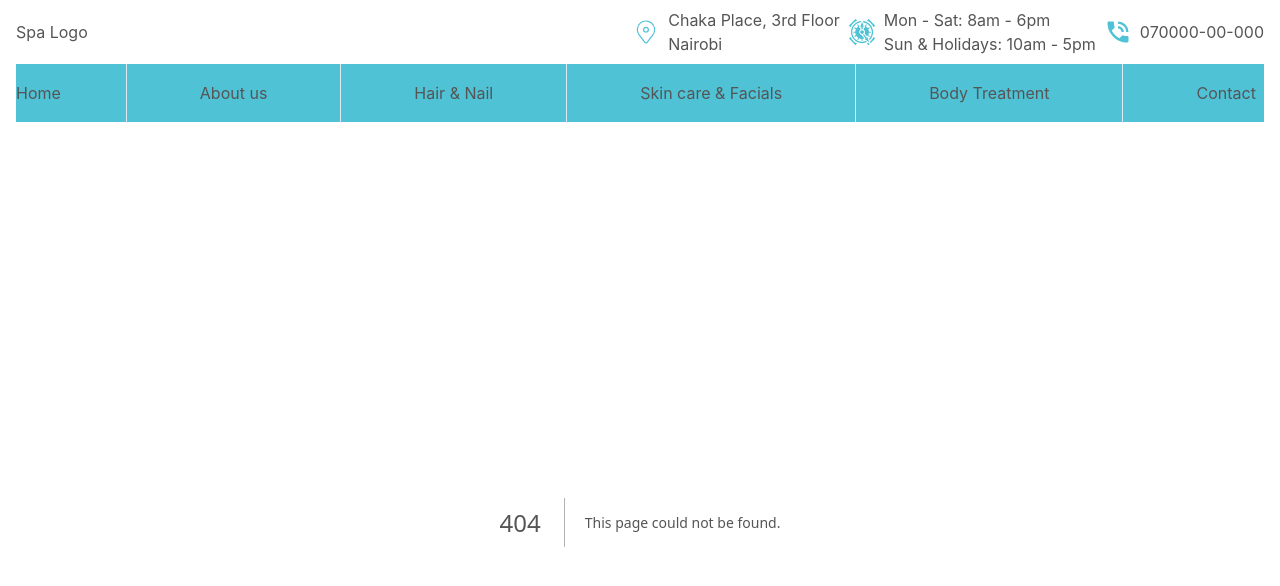
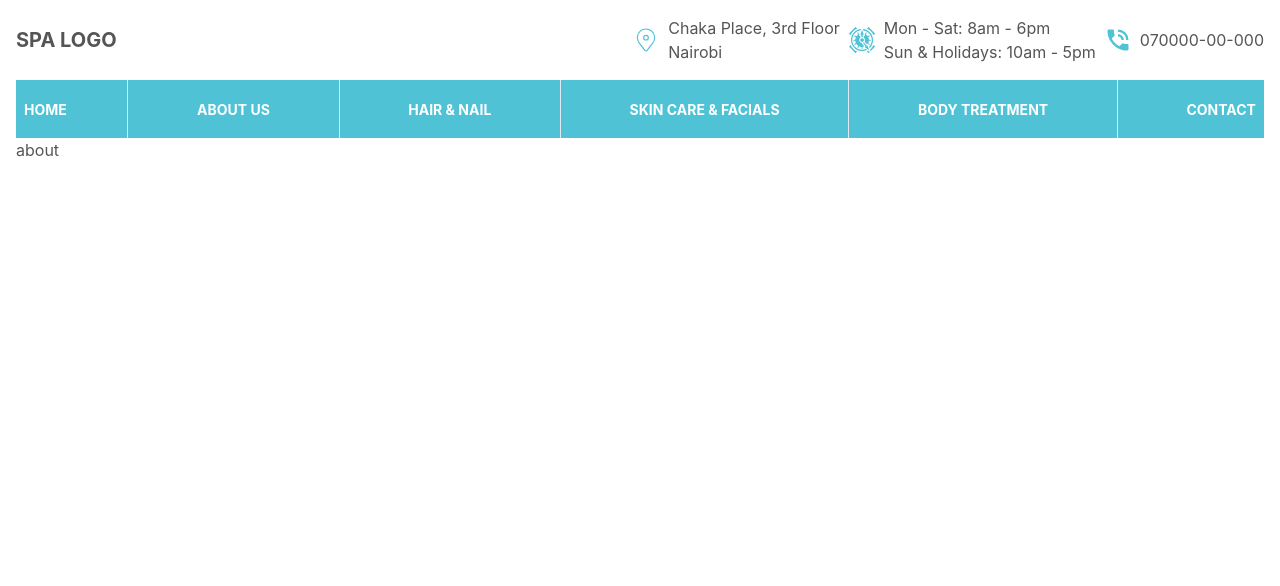
Before and after one commit to benjaminbills/spa, a Next.js app: page /about in a window 1280 px wide. Before the commit this address had no page. Shown: the top 586 px of the page. Built offline with nearby package versions, Linux system fonts and the light colour scheme.

Commit message:
fix navigation

```diff
--- a/component/Header.jsx
+++ b/component/Header.jsx
@@ -1,13 +1,32 @@
-import { Box, Stack, Text, HStack, Spacer, Icon } from '@chakra-ui/react';
+import {
+  Box,
+  Stack,
+  Text,
+  HStack,
+  Spacer,
+  Icon,
+  Show,
+  Hide,
+  IconButton,
+  useDisclosure,
+} from '@chakra-ui/react';
 import { CiLocationOn } from 'react-icons/ci';
 import { GiClockwork } from 'react-icons/gi';
 import { MdPhoneInTalk } from 'react-icons/md';
+import { HamburgerIcon, CloseIcon, ChevronDownIcon } from '@chakra-ui/icons';
+import Nav from './Nav';
+
 const Header = () => {
+  const { isOpen, onOpen, onClose } = useDisclosure();
+
   return (
-    <Box pt={2} pb={2}>
-      <HStack>
-        <Text>Spa Logo</Text>
+    <Box>
+      <HStack pt={4} pb={4}>
+        <Text fontSize={'xl'} textTransform='uppercase' fontWeight={'bold'}>
+          Spa Logo
+        </Text>
         <Spacer />
+        <Hide below='md'>
           <HStack>
             <HStack>
               <Icon color={'#4FC2D6'} w={7} h={7} as={CiLocationOn} />
@@ -26,10 +45,30 @@ const Header = () => {
               <Text>070000-00-000</Text>
             </HStack>
           </HStack>
+        </Hide>
+        <Show below='md'>
+          <IconButton
+            size={'md'}
+            color={'#6ED4DD'}
+            background={'none'}
+            icon={
+              isOpen ? (
+                <CloseIcon width={5} h={5} />
+              ) : (
+                <HamburgerIcon width={8} h={8} />
+              )
+            }
+            aria-label={'Open Menu'}
+            display={{ md: 'none' }}
+            onClick={isOpen ? onClose : onOpen}
+          />
+        </Show>
+
         {/* #4FC2D6 */}
         {/* #6ED4DD */}
         {/* #A0F3F6 */}
       </HStack>
+      <Nav open={isOpen} />
     </Box>
   );
 };
--- a/component/Home.jsx
+++ b/component/Home.jsx
@@ -1,5 +1,7 @@
+import { Box } from '@chakra-ui/react';
+
 const Home = () => {
-  return <div>Home</div>;
+  return <Box pt={12}>Homme</Box>;
 };
 
 export default Home;
--- a/component/Nav.jsx
+++ b/component/Nav.jsx
@@ -1,18 +1,31 @@
+import { ChevronDownIcon } from '@chakra-ui/icons';
 import {
   Box,
   Center,
   Flex,
+  Hide,
   HStack,
   IconButton,
+  Menu,
+  MenuButton,
+  MenuList,
+  Stack,
   StackDivider,
   Text,
+  Button,
+  MenuItem,
 } from '@chakra-ui/react';
 import NextLink from 'next/link';
 
 const Nav = ({ open }) => {
   return (
-    <Box>
-      <Flex alignItems={'center'} justifyContent={'space-between'}>
+    <Box
+      fontSize={['lg', 'lg', 'sm']}
+      textTransform='uppercase'
+      fontWeight={'bold'}
+    >
+      <Flex justifyContent={'space-between'}>
+        <Hide below='md'>
           <HStack
             spacing={'auto'}
             divider={<StackDivider />}
@@ -21,9 +34,10 @@ const Nav = ({ open }) => {
             height={'58'}
             alignItems='center'
             backgroundColor={'#4FC2D6'}
+            color={'white'}
           >
             <NextLink href={'/'} passHref>
-            Home
+              <Text ml={2}>Home</Text>
             </NextLink>
             <NextLink href={'/contact'}>
               <Text px={2} py={1} rounded={'md'}>
@@ -51,6 +65,153 @@ const Nav = ({ open }) => {
               </Text>
             </NextLink>
           </HStack>
+        </Hide>
+        {open ? (
+          <Box
+            pb={4}
+            display={{ md: 'none' }}
+            backgroundColor={'#4FC2D6'}
+            width={'100%'}
+            color='white'
+          >
+            <Stack as={'nav'}>
+              <NextLink href={'/'}>
+                <Box
+                  px={2}
+                  py={1}
+                  rounded={'md'}
+                  _active={'black'}
+                  _hover={{
+                    textDecoration: 'none',
+                    bg: '#6ED4DD',
+                  }}
+                >
+                  Home
+                </Box>
+              </NextLink>
+              <NextLink href={'/about'}>
+                <Box
+                  px={2}
+                  py={1}
+                  rounded={'md'}
+                  _hover={{
+                    textDecoration: 'none',
+                    bg: '#6ED4DD',
+                  }}
+                >
+                  About
+                </Box>
+              </NextLink>
+              <NextLink href={'/catalog'}>
+                <Box
+                  px={2}
+                  py={1}
+                  rounded={'md'}
+                  _hover={{
+                    textDecoration: 'none',
+                    bg: '#6ED4DD',
+                  }}
+                >
+                  Catalog
+                </Box>
+              </NextLink>
+              <NextLink href={'/contact'}>
+                <Box
+                  px={2}
+                  py={1}
+                  rounded={'md'}
+                  _hover={{
+                    textDecoration: 'none',
+                    bg: '#6ED4DD',
+                  }}
+                >
+                  Contact us
+                </Box>
+              </NextLink>
+              {/* <Menu>
+                <MenuButton
+                  textAlign={'left'}
+                  alignContent={'right'}
+                  as={Button}
+                  backgroundColor={'gray.300'}
+                  rightIcon={<ChevronDownIcon />}
+                >
+                  Affiliates
+                </MenuButton>
+                <MenuList>
+                  <NextLink
+                    target='_blank'
+                    rel='noreferrer'
+                    href={'https://fenghmedical.nl/'}
+                  >
+                    <MenuItem minW={'100%'}>
+                      <Text px={2} py={1}>
+                        Fengh Medical
+                      </Text>
+                    </MenuItem>
+                  </NextLink>
+                  <NextLink
+                    target='_blank'
+                    rel='noreferrer'
+                    href={'http://www.fulbrightmed.com/'}
+                  >
+                    <MenuItem>
+                      <Text
+                        px={2}
+                        py={1}
+                        rounded={'md'}
+                        _hover={{
+                          textDecoration: 'none',
+                          bg: 'gray.200',
+                        }}
+                      >
+                        Fulbright
+                      </Text>
+                    </MenuItem>
+                  </NextLink>
+                  <NextLink
+                    target='_blank'
+                    rel='noreferrer'
+                    href={'http://en.hocermed.com/'}
+                  >
+                    <MenuItem>
+                      <Text
+                        px={2}
+                        py={1}
+                        rounded={'md'}
+                        _hover={{
+                          textDecoration: 'none',
+                          bg: 'gray.200',
+                        }}
+                      >
+                        Hocer Med
+                      </Text>
+                    </MenuItem>
+                  </NextLink>
+                  <NextLink
+                    target='_blank'
+                    rel='noreferrer'
+                    href={'https://www.rbt.global/'}
+                  >
+                    <MenuItem>
+                      <Text
+                        px={2}
+                        py={1}
+                        rounded={'md'}
+                        _hover={{
+                          textDecoration: 'none',
+                          bg: 'gray.200',
+                        }}
+                      >
+                        Residual Barrier Technology
+                      </Text>
+                    </MenuItem>
+                  </NextLink>
+                </MenuList>
+              </Menu> */}
+            </Stack>
+          </Box>
+        ) : null}
       </Flex>
     </Box>
   );
--- a/component/Page.jsx
+++ b/component/Page.jsx
@@ -6,7 +6,7 @@ const Page = ({ children }) => {
   return (
     <Container color={'#555555'} maxW={'container.xl'}>
       <Header />
-      <Nav open={true} />
+      {/* <Nav /> */}
       {children}
     </Container>
   );
--- a/package.json
+++ b/package.json
@@ -9,6 +9,7 @@
     "lint": "next lint"
   },
   "dependencies": {
+    "@chakra-ui/icons": "^2.0.13",
     "@chakra-ui/react": "^2.4.3",
     "@emotion/react": "^11.10.5",
     "@emotion/styled": "^11.10.5",
--- /dev/null
+++ b/pages/about.js
@@ -0,0 +1,5 @@
+const about = () => {
+  return <div>about</div>;
+};
+
+export default about;
```
Also changed, not shown: 1 other file (tests, documents, lock files or other folders). Lines whose indentation alone changed are shown as unchanged.
